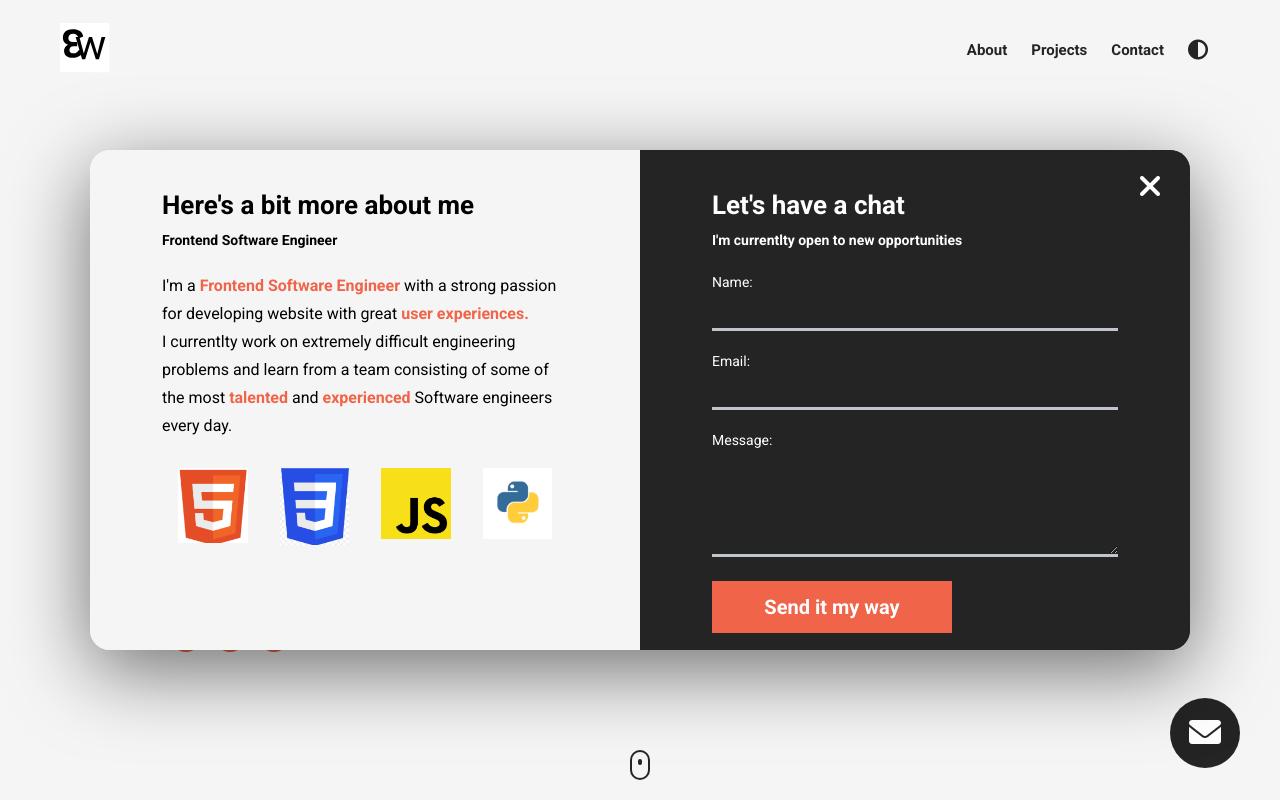
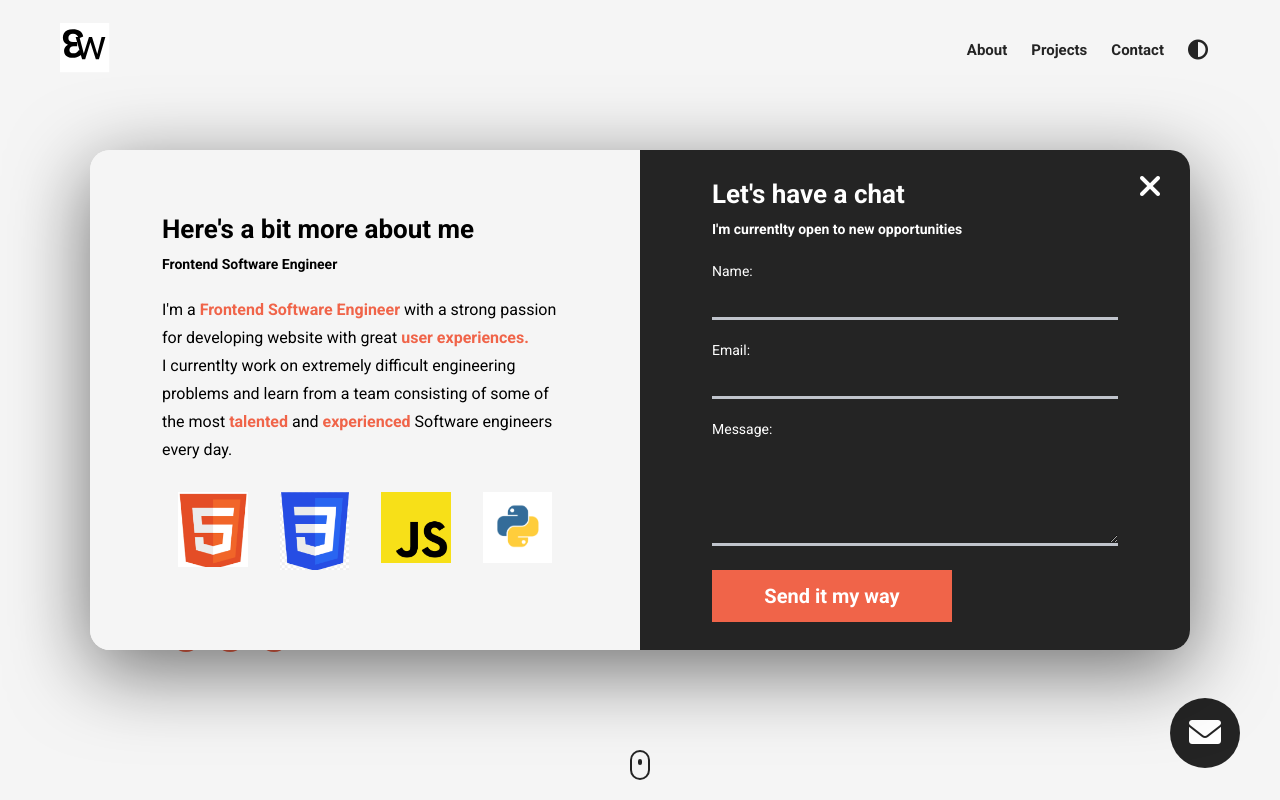
Before and after one commit to aganyo360/portfolioo, a plain HTML site: page index.html in a window 1280 px wide. Both pictures are taken after a click on the button 1205 px from the left and 733 px from the top of the page. Shown: the top 800 px of the page. Drawn offline with nearby package versions, Linux system fonts and the light colour scheme.

Commit message:
updted styles

```diff
--- a/styles.css
+++ b/styles.css
@@ -249,7 +249,7 @@ nav{
     overflow: hidden;
     border-radius: 20px;
     z-index: -1;
-    transition: visibility 0.5s, z-index 0.5s, box-shadow 1s ease;
+    transition: visibility 1s, z-index 1s, box-shadow 0.5s ease;
 }
 .modal--open .modal{
     z-index: 60;
@@ -262,11 +262,27 @@ nav{
     width: 50%;
     padding: 40px 72px;
     position: relative;
+    display: flex;
+    flex-direction: column;
+    justify-content: center;
+    transition: 300ms all ease-in;
 }
 .modal__about{
     background-color: rgb(245, 245, 245);
+    transform: translateX(-110%);
 
 }
+.modal__contact{
+    background-color: #242424;
+    color: white;
+    transform: translateX(110%);
+}
+.modal--open .modal__about,
+.modal--open .modal__contact
+{
+    transform: translateX(0%);
+}
+
 
 
 .modal__languages{
@@ -300,10 +316,7 @@ nav{
     width: 100%;
 }
 
-.modal__contact{
-    background-color: #242424;
-    color: white;
-}
+
 
 .modal__title{
     font-size: 26px;
@@ -347,7 +360,7 @@ nav{
     left: 0;
     width: 100%;
     height: 100%;
-    display: flex;
+    display: none;
     align-items: center;
     justify-content: center;
     z-index: -1;
@@ -366,6 +379,7 @@ nav{
 }
 .modal__overlay--visible{
     z-index: 1;
+    display: flex;
 }
 .modal__exit{
     position: absolute;
```
